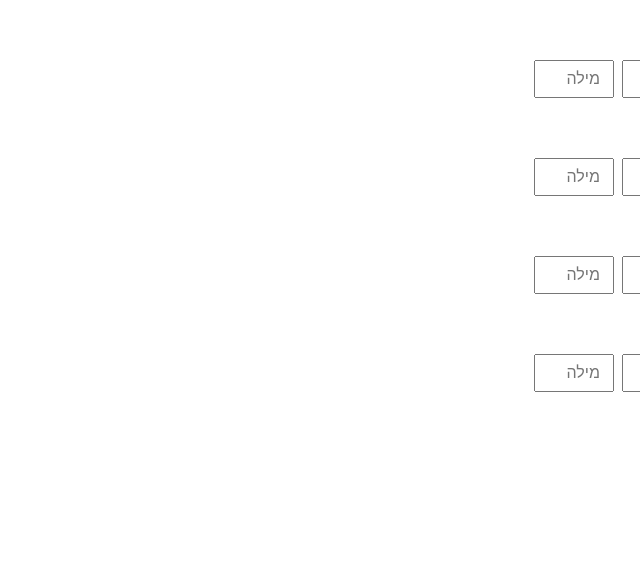
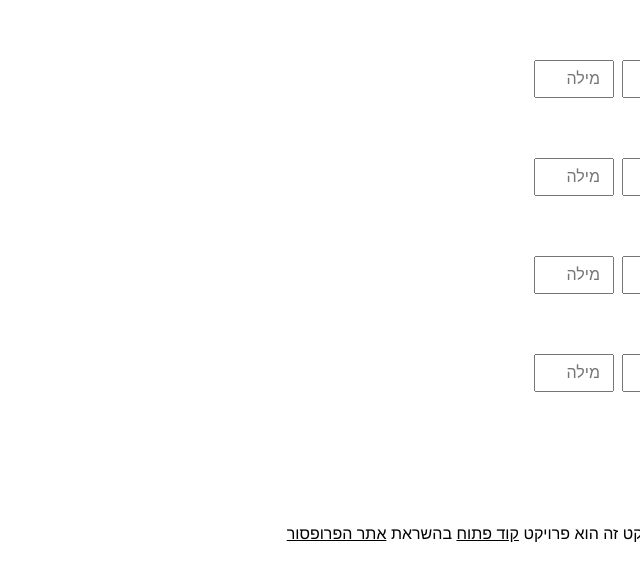
Before and after one commit to uriklar/professor, a Next.js app: page /create in a window 1280 px wide. Shown: the part 150-730 px from the top of the page, without its empty margins (640-1280 px from the left). Built offline with nearby package versions, Linux system fonts and the light colour scheme.

Commit message:
added footer

```diff
--- a/pages/_app.js
+++ b/pages/_app.js
@@ -10,6 +10,14 @@ function App({ Component, pageProps }) {
         <link rel="icon" href="/favicon.ico" />
       </Head>
       <Component {...pageProps} />
+
+      <footer>
+        <p>
+          פרויקט זה הוא פרויקט{" "}
+          <a href="https://github.com/uriklar/professor/">קוד פתוח</a> בהשראת{" "}
+          <a href="http://professor.amiacyb.org/">אתר הפרופסור</a>
+        </p>
+      </footer>
     </>
   );
 }
--- a/styles/globals.css
+++ b/styles/globals.css
@@ -79,13 +79,17 @@ header {
   font-weight: bold;
 }
 
-a:hover {
+a {
   text-decoration: underline;
   transition: all 200ms;
 }
 
+a:hover {
+  text-decoration: none;
+}
+
 main {
-  padding: 80px;
+  padding: 20px 80px;
   display: grid;
   grid-template-columns: 200px 1fr;
   flex: 1;
@@ -143,3 +147,8 @@ form button:focus-within {
   background: #6971e0;
   transition: 200ms ease;
 }
+
+footer {
+  text-align: center;
+  padding-bottom: 20px;
+}
```
